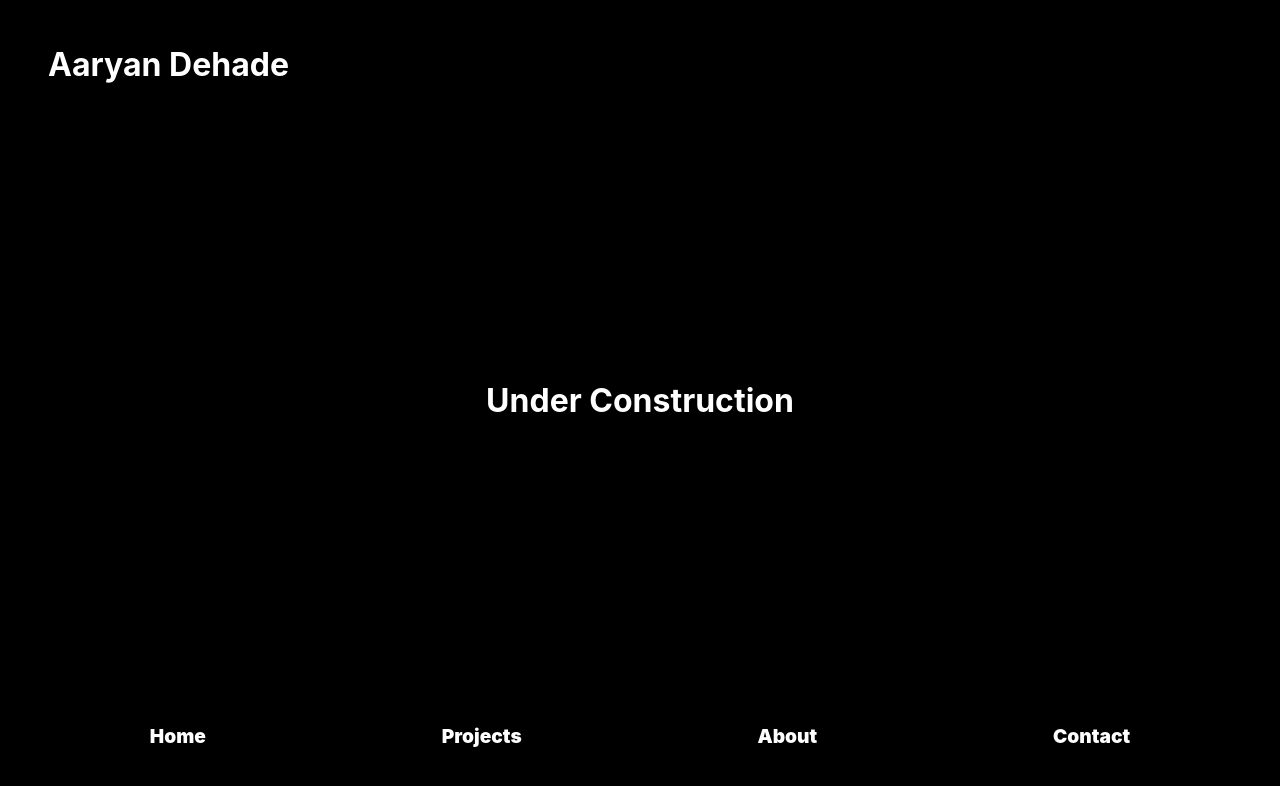
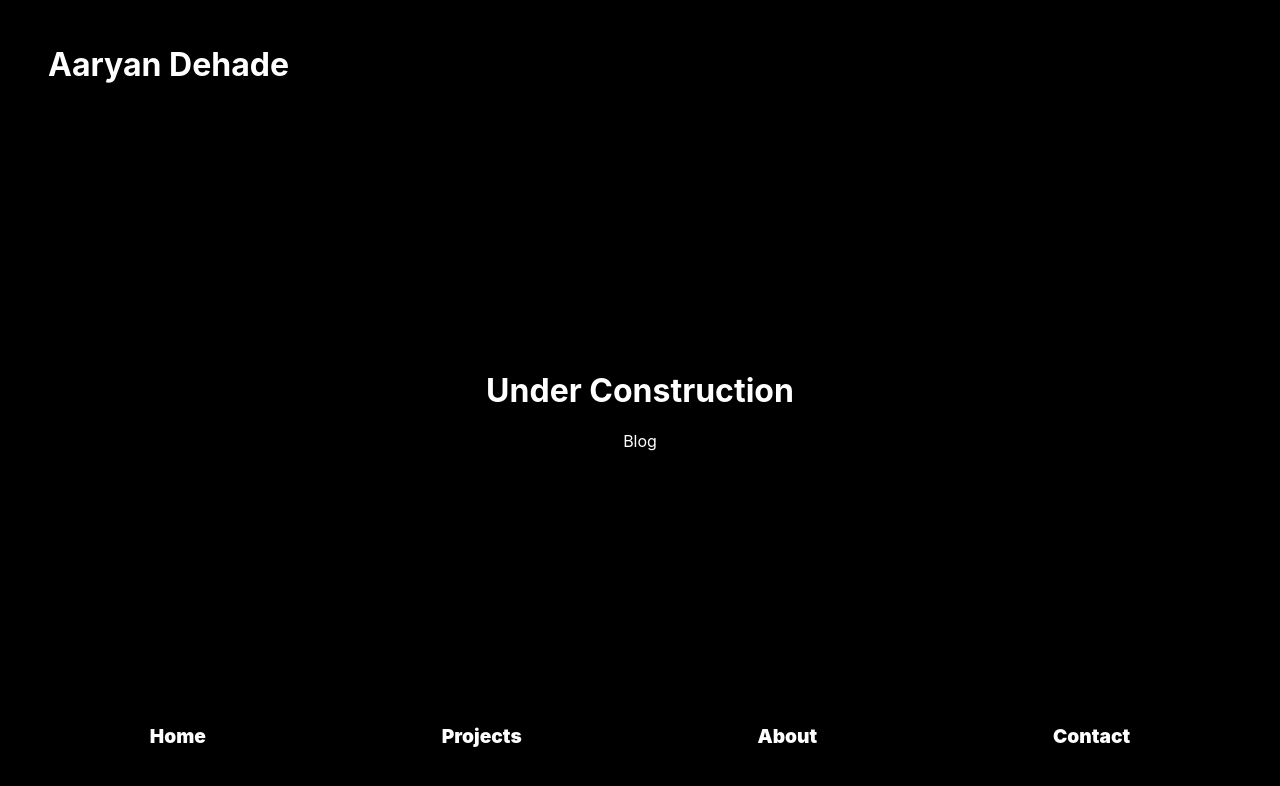
Before and after one commit to dehadeaaryan/aaryandehade-portfolio, a Next.js app: page /about in a window 1280 px wide. Shown: the top 786 px of the page. Built offline with nearby package versions, Linux system fonts and the light colour scheme.

Commit message:
Update about.js

```diff
--- a/pages/about.js
+++ b/pages/about.js
@@ -6,6 +6,7 @@ export default function Index() {
         <div className={styles.container}>
             <main className={styles.main}>
                 <h1>Under Construction</h1>
+                <a href='https://blog.adehade.tech'>Blog</a>
             </main>
         </div>
     )
```
